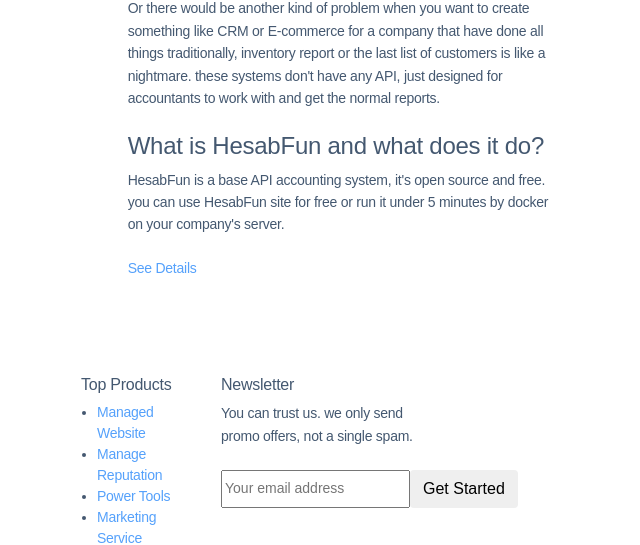
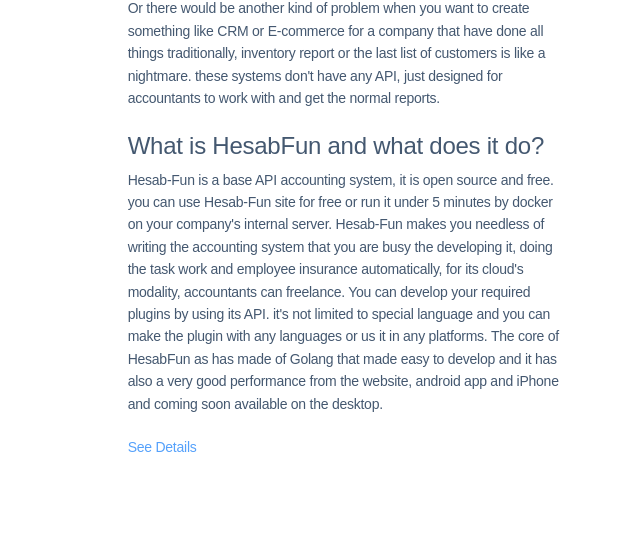
Before and after one commit to hesabFun/hesabfun.github.io, a plain HTML site: page index.html in a window 1280 px wide. Shown: the part 907-1452 px from the top of the page, without its empty margins (294-934 px from the left). Drawn offline with Linux system fonts and the light colour scheme; files whose address does not match are found by name.

Commit message:
Update index.html

```diff
--- a/index.html
+++ b/index.html
@@ -92,8 +92,14 @@
                         accountants to work with and get the normal reports.</p>
 
                     <h4>What is HesabFun and what does it do?</h4>
-                    <p>HesabFun is a base API accounting system, it's open source and free. you can use HesabFun site
-                        for free or run it under 5 minutes by docker on your company's server.</p>
+                    <p>Hesab-Fun is a base API accounting system, it is open source and free. you can use Hesab-Fun site
+                        for free or run it under 5 minutes by docker on your company's internal server. Hesab-Fun makes
+                        you needless of writing the accounting system that you are busy the developing it, doing the
+                        task work and employee insurance automatically, for its cloud's modality, accountants can
+                        freelance. You can develop your required plugins by using its API. it's not limited to special
+                        language and you can make the plugin with any languages or us it in any platforms. The core of
+                        HesabFun as has made of Golang that made easy to develop and it has also a very good performance
+                        from the website, android app and iPhone and coming soon available on the desktop.</p>
                     <a class="main_btn" href="#">See Details</a>
                 </div>
             </div>
```
